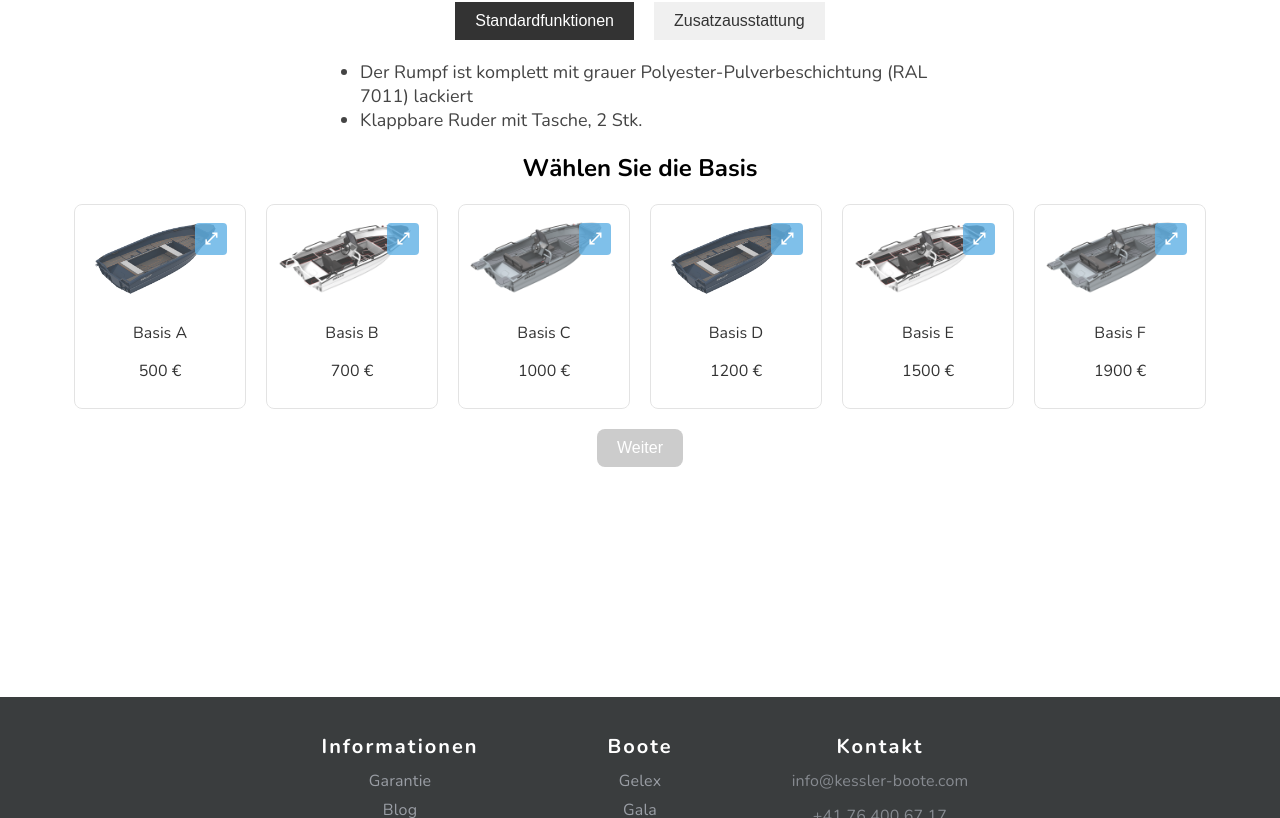
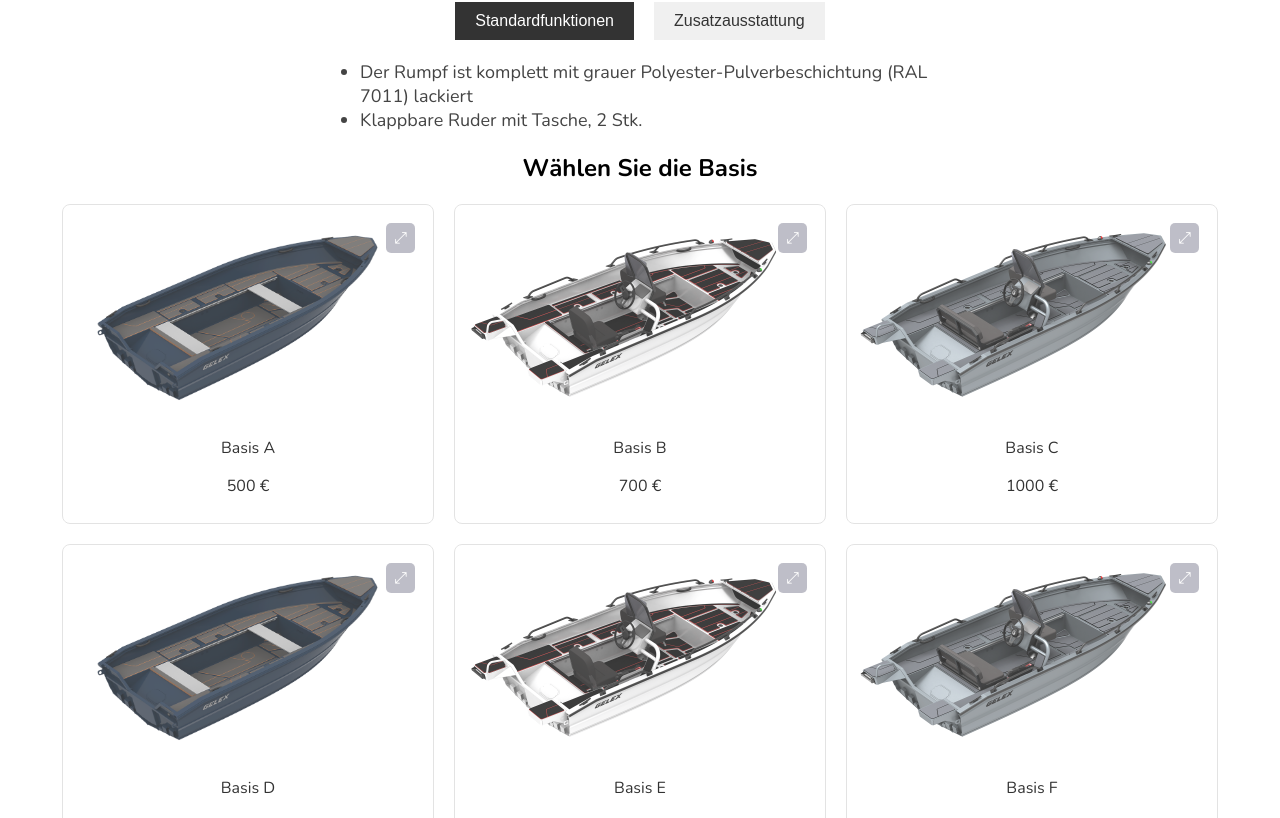
Before and after one commit to vchepur/kess-project, a Next.js app: page /boats/gelex/g4-5 in a window 1280 px wide. Shown: the part 1322-2140 px from the top of the page. Built offline with nearby package versions, Linux system fonts and the light colour scheme.

Commit message:
Add files via upload

```diff
--- a/src/app/components/configurator/BoatConfigurator.module.scss
+++ b/src/app/components/configurator/BoatConfigurator.module.scss
@@ -8,7 +8,7 @@
   margin-bottom: 40px;
   transition: opacity 0.5s ease, max-height 0.5s ease;
   opacity: 1;
-  max-height: 1000px;
+  max-height: 100%;
 }
 
 .hidden {
@@ -31,7 +31,7 @@
   border-radius: 8px;
   transition: transform 0.3s ease;
   text-align: center;
-  max-width: 150px;
+  max-width: 350px;
   opacity: 0.8;
   position: relative;
 
@@ -44,6 +44,17 @@
     height: auto;
     border-radius: 4px;
   }
+// на экранах когда карточки начинают строиться в 2 колонки (минимальное значени) - работает не очень корректно из-за бордера при клике (1 лишний пиксель)
+  @media (max-width: 387px) {
+    max-width: 300px;
+    flex-direction: row;
+    gap: 20px;
+
+    &:hover {
+      transform: none;
+    }
+  }
+
 }
 
 .imageContainer {
@@ -54,28 +65,26 @@
   position: absolute;
   top: 8px;
   right: 8px;
-  background-color: rgba(56, 157, 223, 0.8);
+  background-color: rgba(155, 155, 170, 0.8);
   color: white;
-  border-radius: 4px; // Квадратная форма
-  padding: 4px;
+  padding: 4px 8px;
   cursor: pointer;
   font-size: 16px;
-  font-weight: bold;
+  border-radius: 5px;
   transition: background-color 0.3s;
-  width: 24px;
-  height: 24px;
-  display: flex;
-  align-items: center;
-  justify-content: center;
 
   &:hover {
-    background-color: rgba(43, 131, 191, 0.9);
+    background-color: rgba(66, 66, 76, 0.9);
   }
 }
 
 .selected {
   border: 2px solid #389DDF;
   opacity: 1;
+
+  @media (max-width: 387px) {
+    border: 1px solid #389DDF; // на мобайле чтобы не сьезжали карточки при выборе
+  }
 }
 
 .nextButton {
@@ -143,17 +152,17 @@
 }
 
 .closeButton {
-  position: absolute;
-  top: 10px;
-  right: 10px;
-  background: none;
+  margin-top: 10px;
+  padding: 10px 20px;
+  font-size: 16px;
+  background-color: #389DDF;
+  color: white;
   border: none;
-  color: white;
-  font-size: 24px;
+  border-radius: 8px;
   cursor: pointer;
-  transition: color 0.3s;
+  transition: background-color 0.3s;
 
   &:hover {
-    color: #ccc;
+    background-color: #2b83bf;
   }
 }
--- a/src/app/components/gallery/modalEasy/ModalEasy.js
+++ b/src/app/components/gallery/modalEasy/ModalEasy.js
@@ -14,11 +14,17 @@ export default function ModalEasy({ image, alt, onClose }) {
 
     useEffect(() => {
         setIsClient(true);
+        document.body.style.overflow = 'hidden'; // Отключаем прокрутку при открытии
+
         const handleKeyDown = (event) => {
             if (event.key === 'Escape') onClose();
         };
         window.addEventListener('keydown', handleKeyDown);
-        return () => window.removeEventListener('keydown', handleKeyDown);
+
+        return () => {
+            window.removeEventListener('keydown', handleKeyDown);
+            document.body.style.overflow = 'auto'; // Включаем прокрутку при закрытии
+        };
     }, [onClose]);
 
     const resetZoomAndPosition = () => {
@@ -78,7 +84,6 @@ export default function ModalEasy({ image, alt, onClose }) {
                     <Image
                         src={image}
                         alt={alt}
-                        // layout="responsive"
                         width={1200}
                         height={800}
                         style={{ objectFit: 'contain' }}
```
